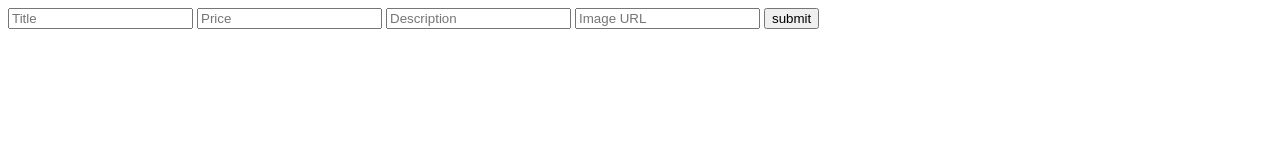
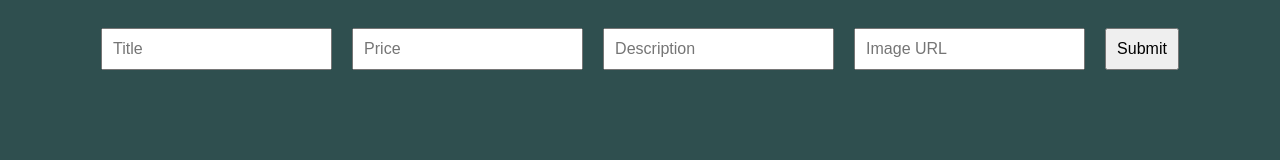
Before and after one commit to ConradRhoades22/level-2, a plain HTML site: page projects/axios-capston/index.html in a window 1280 px wide. Drawn offline with nearby package versions, Linux system fonts and the light colour scheme; no server answers.

Commit message:
final commit

```diff
--- a/projects/axios-capston/index.html
+++ b/projects/axios-capston/index.html
@@ -5,7 +5,7 @@
     <meta http-equiv="X-UA-Compatible" content="IE=edge">
     <meta name="viewport" content="width=device-width, initial-scale=1.0">
     <link rel="stylesheet" href="styles.css">
-    <title>Document</title>
+    <title>To-Do List(Axios Capstone Project)</title>
 </head>
 <body>
     <form name="todoform">
@@ -13,7 +13,7 @@
         <input type="text" name="price" placeholder="Price" required>
         <input type="text" name="descriptioninput" placeholder="Description" required>
         <input type="text" name="imgurl" placeholder="Image URL" required>
-        <button type="submit">submit</button>
+        <button type="submit">Submit</button>
     </form>
     <div id="todoData"></div>
 
--- a/projects/axios-capston/styles.css
+++ b/projects/axios-capston/styles.css
@@ -3,19 +3,62 @@
 }
 #todoData{
     display: flex;
-    flex-direction: column;
+    flex-direction: column-reverse;
+    justify-content: center;
+    align-items: center;
+    margin: auto;
+    border: 20px;
+    border-color: black;
+    margin: 20px auto;
+    gap: 20px;
+}
+#todoData div{
+    background-color: darkgray;
+
 }
 div{
     display: flex;
     flex-direction: row;
     flex-wrap: wrap;
+    justify-content: center;
+    align-items: center;
+    width: fit-content;
+    border: 20px;
+    border-color: black;
+    padding: 1%;
+    border-radius: 20px;
+}
+input[type=text] {
+    padding: 10px;
+    font-size: 16px;
 }
 .divContent{
     display: flex;
     flex-direction: column;
+    line-height: 20px;
+    gap: 20px;
+    text-transform: capitalize;
 }
 img{
     width: 200px;
     height: 200px;
     border-style: none;
 }
+form{
+    justify-content: center;
+    display: flex;
+    align-items: center;
+    gap: 20px;
+    padding: 20px;
+}
+body{
+    background-color: darkslategray;
+}
+form button{
+    padding: 10px;
+    font-size: 16px;
+    text-transform: capitalize;
+}
+form button:hover{
+    background-color: darkgrey;
+}
```
Also changed, not shown: projects/axios-capston/app.js (+0 -49 lines).
